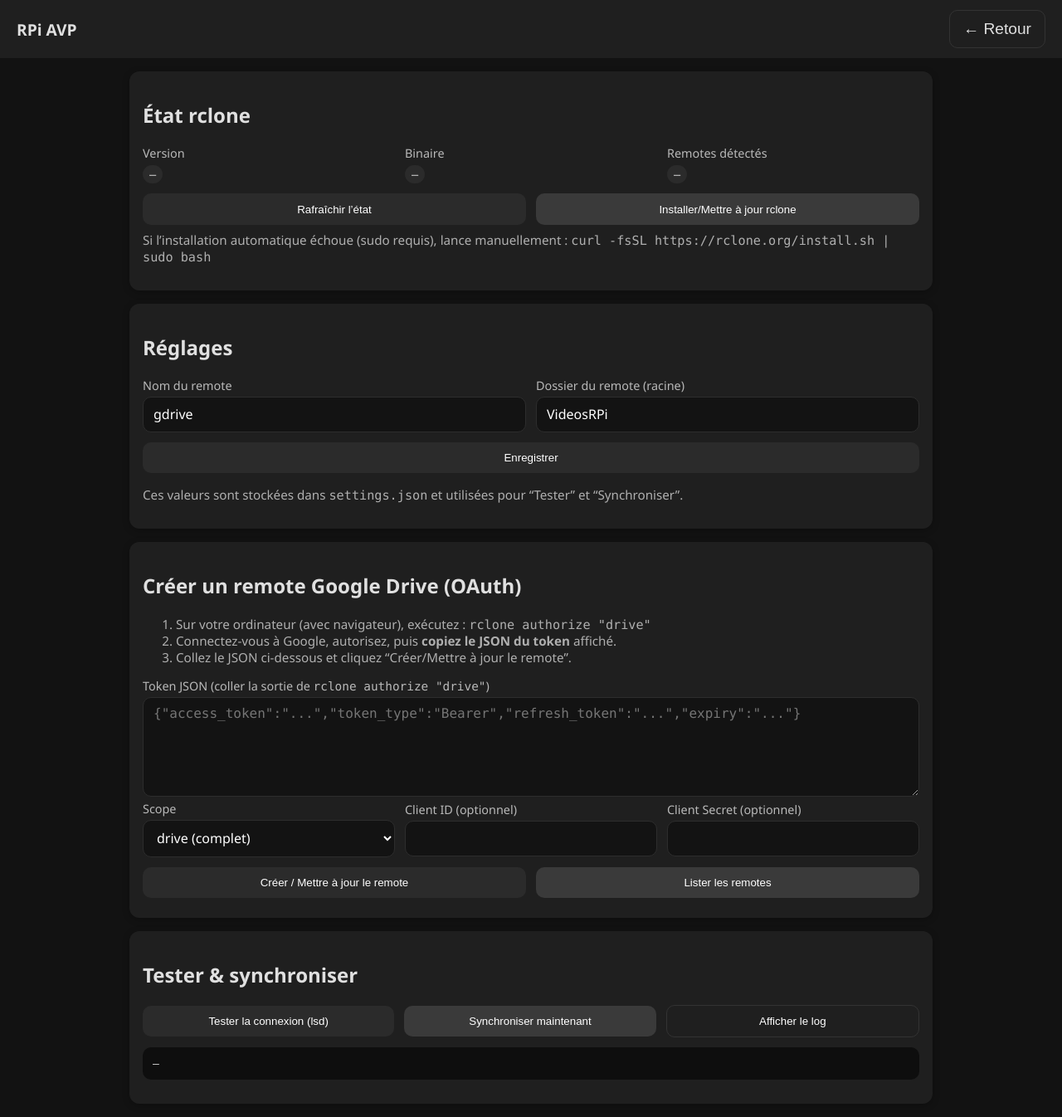
After one commit to Kaquaoify/RPi-Autonomous-Video-Player, a Flask app: page /rclone in a window 1280 px wide. The commit adds this page. Shown: the whole page at 83% size. Run offline with Flask 3, Linux system fonts and the light colour scheme; data that the repository does not hold is empty; some libraries are stand-ins or nearby versions.

Commit message:
enfin le settings du rclone

```diff
--- /dev/null
+++ b/app/templates/rclone_setup.html
@@ -0,0 +1,257 @@
+<!doctype html>
+<html lang="fr">
+<head>
+  <meta charset="utf-8">
+  <meta name="viewport" content="width=device-width,initial-scale=1">
+  <title>Configurer rclone · RPi AVP</title>
+  <link rel="stylesheet" href="{{ url_for('static', filename='css/style.css') }}">
+  <style>
+    .container { max-width: 1000px; margin: 0 auto; padding: 1rem; }
+    .grid { display:grid; gap:1rem; }
+    .card { background:#1f1f1f; border-radius:12px; padding:1rem; box-shadow:0 2px 8px rgba(0,0,0,.25); }
+    .row { display:flex; gap:.75rem; flex-wrap:wrap; align-items:center; }
+    .row > * { flex:1; min-width: 220px; }
+    .label { font-size:.9rem; opacity:.8; margin-bottom:.25rem; }
+    input, select, textarea {
+      width:100%; padding:.6rem .75rem; border-radius:10px; border:1px solid #2d2d2d; background:#131313; color:#fff;
+      font-family:inherit; font-size: 1rem;
+    }
+    textarea { min-height: 120px; font-family: ui-monospace, SFMono-Regular, Menlo, Monaco, Consolas, "Liberation Mono", monospace; }
+    .btn { padding:.7rem 1rem; border:0; border-radius:10px; background:#2b2b2b; color:#fff; cursor:pointer; }
+    .btn:hover{ opacity:.9 }
+    .btn.secondary{ background:#3a3a3a }
+    .btn.ghost{ background:#0000; border:1px solid #333 }
+    .muted { opacity:.75; font-size:.95rem; }
+    .mono { font-family: ui-monospace, SFMono-Regular, Menlo, Monaco, Consolas, "Liberation Mono", monospace; }
+    .status-ok { color:#7ddc7a }
+    .status-bad { color:#ff7a7a }
+    pre.log { white-space:pre-wrap; background:#0e0e0e; border-radius:10px; padding:.75rem; max-height:320px; overflow:auto; }
+    .pill { display:inline-block; padding:.2rem .5rem; border-radius:999px; background:#2b2b2b; font-size:.85rem; }
+  </style>
+</head>
+<body>
+  <header>
+    <div class="logo">RPi AVP</div>
+    <div class="header-buttons">
+      <button id="btn-back" class="btn ghost">← Retour</button>
+    </div>
+  </header>
+
+  <main class="container grid">
+    <!-- ÉTAPE 0 — État -->
+    <section class="card">
+      <h2>État rclone</h2>
+      <div class="row">
+        <div>
+          <div class="label">Version</div>
+          <div id="rc-version" class="pill mono">—</div>
+        </div>
+        <div>
+          <div class="label">Binaire</div>
+          <div id="rc-path" class="pill mono">—</div>
+        </div>
+        <div>
+          <div class="label">Remotes détectés</div>
+          <div id="rc-remotes" class="pill mono">—</div>
+        </div>
+      </div>
+      <div class="row" style="margin-top:.75rem">
+        <button id="btn-refresh" class="btn">Rafraîchir l’état</button>
+        <button id="btn-install" class="btn secondary">Installer/Mettre à jour rclone</button>
+      </div>
+      <p class="muted" style="margin-top:.5rem">
+        Si l’installation automatique échoue (sudo requis), lance manuellement&nbsp;:
+        <code class="mono">curl -fsSL https://rclone.org/install.sh | sudo bash</code>
+      </p>
+    </section>
+
+    <!-- ÉTAPE 1 — Réglages -->
+    <section class="card">
+      <h2>Réglages</h2>
+      <div class="row">
+        <div>
+          <div class="label">Nom du remote</div>
+          <input id="remote-name" placeholder="gdrive">
+        </div>
+        <div>
+          <div class="label">Dossier du remote (racine)</div>
+          <input id="remote-folder" placeholder="VideosRPi">
+        </div>
+      </div>
+      <div class="row" style="margin-top:.75rem">
+        <button id="btn-save-settings" class="btn">Enregistrer</button>
+      </div>
+      <p class="muted">Ces valeurs sont stockées dans <span class="mono">settings.json</span> et utilisées pour “Tester” et “Synchroniser”.</p>
+    </section>
+
+    <!-- ÉTAPE 2 — Créer remote Google Drive -->
+    <section class="card">
+      <h2>Créer un remote Google Drive (OAuth)</h2>
+      <ol class="muted">
+        <li>Sur votre ordinateur (avec navigateur), exécutez&nbsp;: <code class="mono">rclone authorize "drive"</code></li>
+        <li>Connectez-vous à Google, autorisez, puis <b>copiez le JSON du token</b> affiché.</li>
+        <li>Collez le JSON ci-dessous et cliquez “Créer/Mettre à jour le remote”.</li>
+      </ol>
+      <div class="row">
+        <div>
+          <div class="label">Token JSON (coller la sortie de <code class="mono">rclone authorize "drive"</code>)</div>
+          <textarea id="drive-token" placeholder='{"access_token":"...","token_type":"Bearer","refresh_token":"...","expiry":"..."}'></textarea>
+        </div>
+      </div>
+      <div class="row">
+        <div>
+          <div class="label">Scope</div>
+          <select id="drive-scope">
+            <option value="drive">drive (complet)</option>
+            <option value="drive.file">drive.file (créées par rclone)</option>
+            <option value="drive.readonly">drive.readonly (lecture seule)</option>
+          </select>
+        </div>
+        <div>
+          <div class="label">Client ID (optionnel)</div>
+          <input id="drive-client-id" placeholder="">
+        </div>
+        <div>
+          <div class="label">Client Secret (optionnel)</div>
+          <input id="drive-client-secret" placeholder="">
+        </div>
+      </div>
+      <div class="row" style="margin-top:.75rem">
+        <button id="btn-create-remote" class="btn">Créer / Mettre à jour le remote</button>
+        <button id="btn-list-remotes" class="btn secondary">Lister les remotes</button>
+      </div>
+      <div id="create-remote-status" class="muted" style="margin-top:.5rem"></div>
+    </section>
+
+    <!-- ÉTAPE 3 — Tester & Synchroniser -->
+    <section class="card">
+      <h2>Tester & synchroniser</h2>
+      <div class="row">
+        <button id="btn-test-list" class="btn">Tester la connexion (lsd)</button>
+        <button id="btn-sync" class="btn secondary">Synchroniser maintenant</button>
+        <button id="btn-log" class="btn ghost">Afficher le log</button>
+      </div>
+      <pre id="output" class="log" style="margin-top:.75rem">—</pre>
+    </section>
+  </main>
+
+  <script>
+    const el = (id)=>document.getElementById(id);
+    const out = el('output');
+
+    function show(text){ out.textContent = text; }
+    function append(text){ out.textContent += (out.textContent ? "\n" : "") + text; }
+
+    async function api(path, opts={}){
+      const r = await fetch(path, opts);
+      const ct = r.headers.get('content-type')||'';
+      if(!r.ok){ throw new Error(await r.text()); }
+      if(ct.includes('application/json')) return r.json();
+      return r.text();
+    }
+
+    async function refresh(){
+      const s = await api('/api/rclone/check');
+      el('rc-version').textContent = s.version || '—';
+      el('rc-path').textContent = s.which || '—';
+      el('rc-remotes').textContent = (s.remotes && s.remotes.length) ? s.remotes.join(', ') : '—';
+      // charger réglages
+      const cfg = await api('/api/rclone/settings');
+      el('remote-name').value = cfg.remote_name || 'gdrive';
+      el('remote-folder').value = cfg.remote_folder || 'VideosRPi';
+    }
+
+    // Actions
+    el('btn-refresh').onclick = refresh;
+    el('btn-install').onclick = async ()=>{
+      show("Installation en cours...");
+      try{
+        const res = await api('/api/rclone/install', {method:'POST'});
+        show(res.message || JSON.stringify(res));
+        await refresh();
+      }catch(e){ show("Erreur installation: " + e.message); }
+    };
+
+    el('btn-save-settings').onclick = async ()=>{
+      try{
+        const body = {
+          remote_name: el('remote-name').value.trim(),
+          remote_folder: el('remote-folder').value.trim()
+        };
+        const res = await api('/api/rclone/settings', {
+          method:'POST', headers: {'Content-Type':'application/json'},
+          body: JSON.stringify(body)
+        });
+        show("Réglages enregistrés ✔");
+      }catch(e){ show("Erreur: " + e.message); }
+    };
+
+    el('btn-create-remote').onclick = async ()=>{
+      show("Création/mise à jour du remote...");
+      try{
+        const body = {
+          remote_name: el('remote-name').value.trim(),
+          drive_scope: el('drive-scope').value,
+          client_id: el('drive-client-id').value.trim(),
+          client_secret: el('drive-client-secret').value.trim(),
+          token_json: el('drive-token').value.trim()
+        };
+        const res = await api('/api/rclone/config/create', {
+          method:'POST', headers: {'Content-Type':'application/json'},
+          body: JSON.stringify(body)
+        });
+        el('create-remote-status').textContent = res.message || "OK";
+        await refresh();
+        append(res.output || "OK");
+      }catch(e){
+        el('create-remote-status').textContent = "Erreur: " + e.message;
+      }
+    };
+
+    el('btn-list-remotes').onclick = async ()=>{
+      try{
+        const res = await api('/api/rclone/check');
+        append("Remotes: " + (res.remotes && res.remotes.length ? res.remotes.join(', ') : '—'));
+      }catch(e){ append("Erreur: " + e.message); }
+    };
+
+    el('btn-test-list').onclick = async ()=>{
+      show("Test de connexion (lsd)...");
+      try{
+        const rn = el('remote-name').value.trim() || 'gdrive';
+        const rf = el('remote-folder').value.trim() || '';
+        const res = await api('/api/rclone/config/test', {
+          method:'POST', headers:{'Content-Type':'application/json'},
+          body: JSON.stringify({ remote_name: rn, remote_folder: rf })
+        });
+        append(res.output || "OK");
+      }catch(e){ append("Erreur: " + e.message); }
+    };
+
+    el('btn-sync').onclick = async ()=>{
+      show("Sync démarrée...");
+      try{
+        const rn = el('remote-name').value.trim() || 'gdrive';
+        const rf = el('remote-folder').value.trim() || '';
+        const res = await api('/api/rclone/sync', {
+          method:'POST', headers:{'Content-Type':'application/json'},
+          body: JSON.stringify({ remote_name: rn, remote_folder: rf })
+        });
+        append((res && res.message) ? res.message : "Démarrée");
+      }catch(e){ append("Erreur: " + e.message); }
+    };
+
+    el('btn-log').onclick = async ()=>{
+      try{
+        const txt = await api('/api/rclone/log?tail=200');
+        append("--- LOG ---\n" + txt.trim());
+      }catch(e){ append("Erreur: " + e.message); }
+    };
+
+    el('btn-back').onclick = ()=>{ window.location.href = "/settings"; };
+
+    // Go
+    refresh().catch(console.error);
+  </script>
+</body>
+</html>
--- a/app/templates/settings.html
+++ b/app/templates/settings.html
@@ -22,7 +22,7 @@
       <div class="settings-actions">
         <button type="button" class="action-btn" id="btn-refresh-videos">Mise à jour des vidéos</button>
         <button type="button" class="action-btn" id="btn-reboot">Redémarrage du système</button>
-        <button type="button" class="action-btn" id="btn-initial-setup">Configuration initiale</button>
+        <button type="button" class="action-btn" id="btn-initial-setup" onclick="location.href='/rclone'">Configuration initiale</button>
         <button type="button" class="action-btn action-secondary" id="btn-back">Retour</button>
       </div>
 
```
Also changed, not shown: app/web.py (+189 -0 lines).
